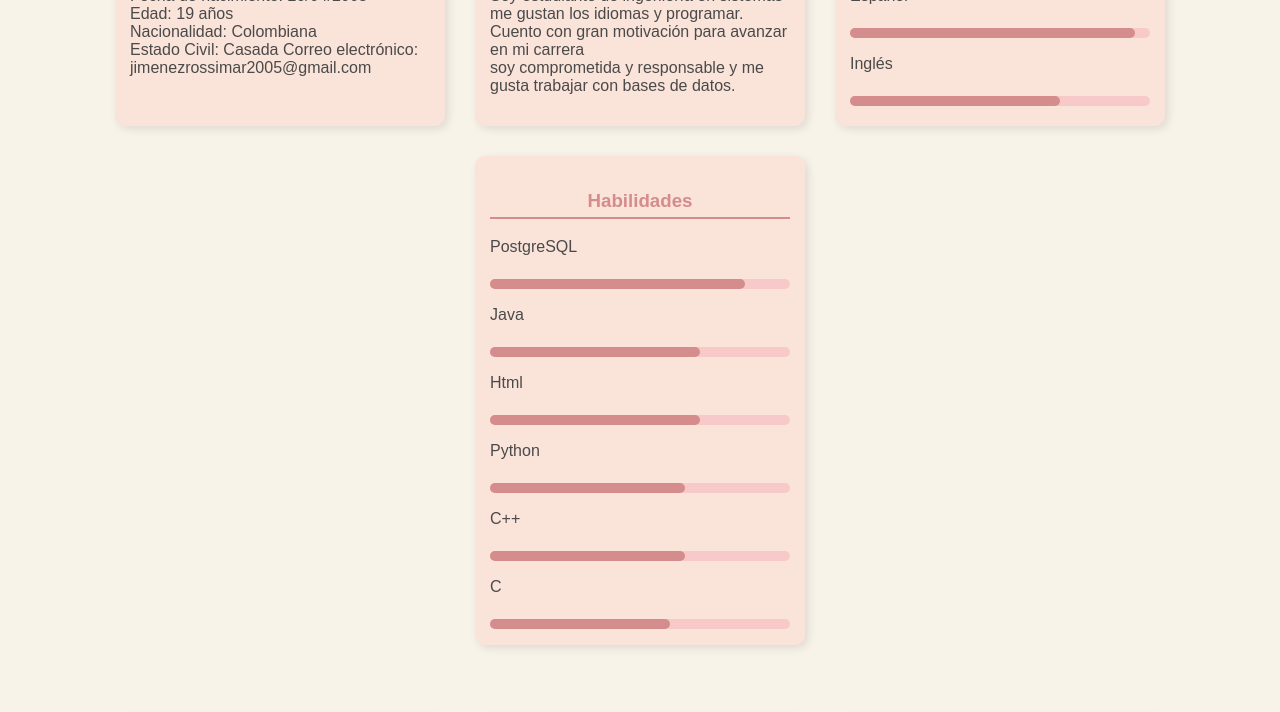
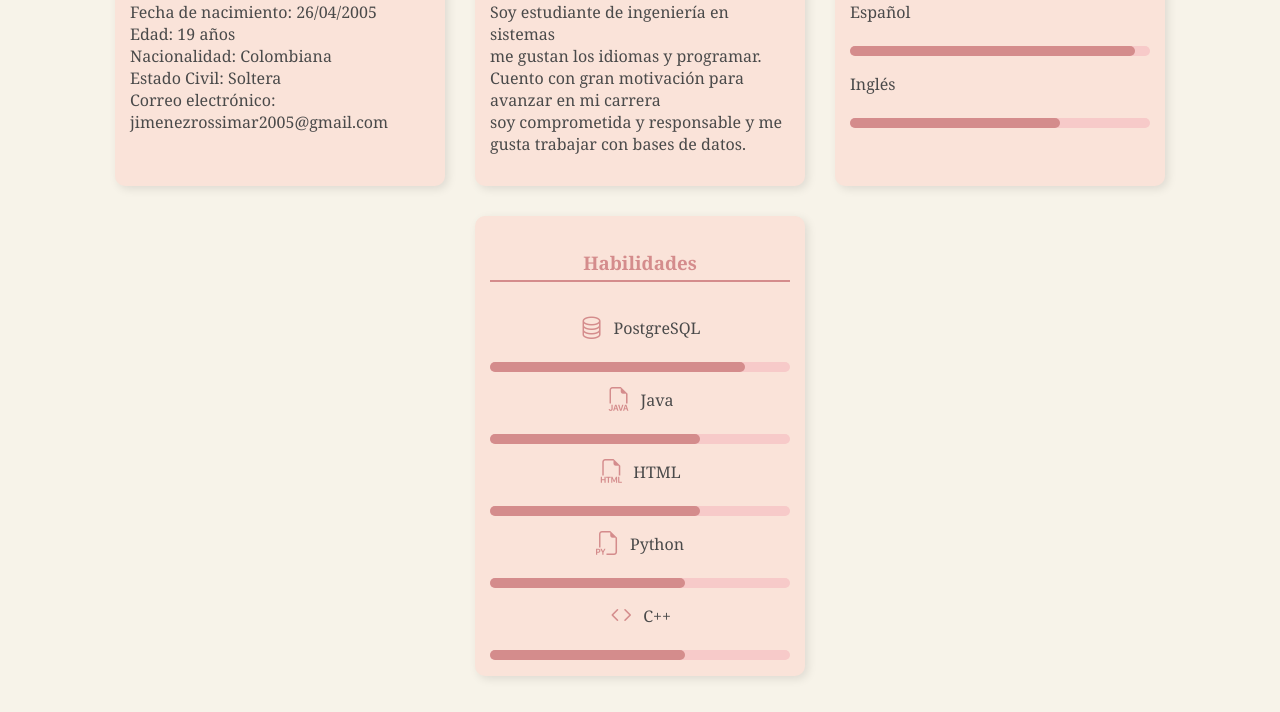
Before and after one commit to Rossy26/Hoja-de-Vida, a plain HTML site: page index.html in a window 1280 px wide. Shown: the part 459-1171 px from the top of the page. Drawn offline with nearby package versions, Linux system fonts and the light colour scheme.

Commit message:
actualizando repositorio

```diff
--- a/css/styles.css
+++ b/css/styles.css
@@ -63,10 +63,20 @@ article div {
     display: flex;
     align-items: center;
     gap: 10px;
-    justify-content: center;
+    justify-content: center
+}
+article div a {
+    color: #d48c8c;
+    text-decoration: none;
 }
 
 .bi {
     font-size: 24px;
     color: #d48c8c;
 }
+.habilidades {
+    display: flex;
+}
+h1, h2, h3, p {
+    font-family: Georgia, 'Times New Roman', Times, serif
+}
--- a/index.html
+++ b/index.html
@@ -20,7 +20,7 @@
             <p>Fecha de nacimiento: 26/04/2005<br>
                 Edad: 19 años<br>
                 Nacionalidad: Colombiana<br>
-                Estado Civil: Casada
+                Estado Civil: Soltera<br>
                 Correo electrónico: jimenezrossimar2005@gmail.com<br>
             </p>
         </article>
@@ -40,18 +40,31 @@
         </article>
         <article>
             <h3>Habilidades</h3>
-            <p>PostgreSQL</p>
+            <div class="habilidad">
+                <i class="bi bi-database"></i>
+                <p>PostgreSQL</p>
+            </div>
             <progress max="100" value="85"></progress>
-            <p>Java</p>
+            <div class="habilidades">
+                <i class="bi bi-filetype-java"></i>
+                <p>Java</p>
+            </div>
             <progress max="100" value="70"></progress>
-            <p>Html</p>
+            <div class="habilidades">
+                <i class="bi bi-filetype-html"></i>
+                <p>HTML</p>
+            </div>
             <progress max="100" value="70"></progress>
-            <p>Python</p>
+            <div class="habilidades">
+                <i class="bi bi-filetype-py"></i>
+                <P>Python</P>
+            </div>
             <progress max="100" value="65"></progress>
-            <p>C++</p>
+            <div class="habilidades">
+                <i class="bi bi-code"></i>
+                <p>C++</p>
+            </div>
             <progress max="100" value="65"></progress>
-            <p>C</p>
-            <progress max="100" value="60"></progress>
         </article>
     </section>
     <section>
```
